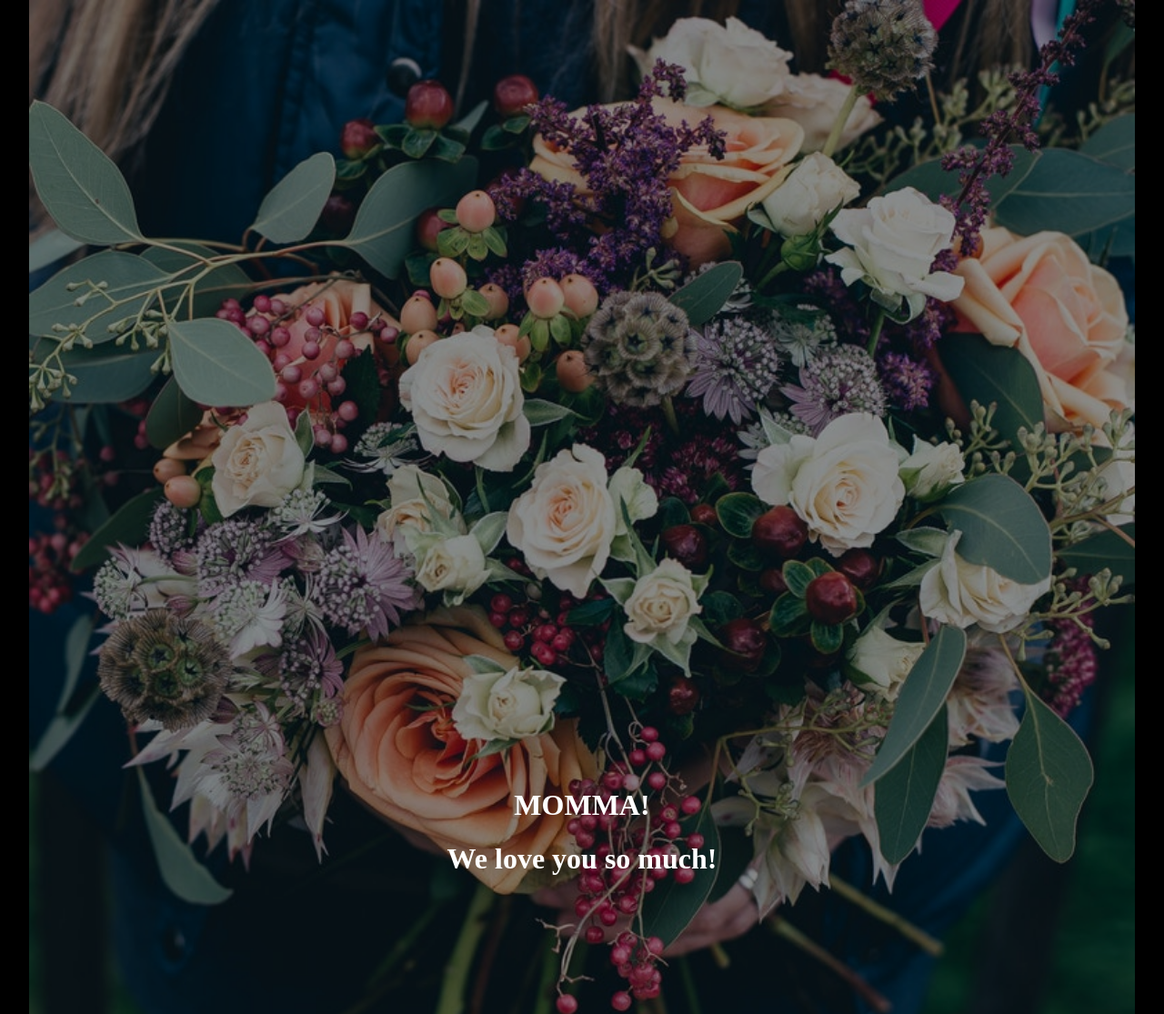
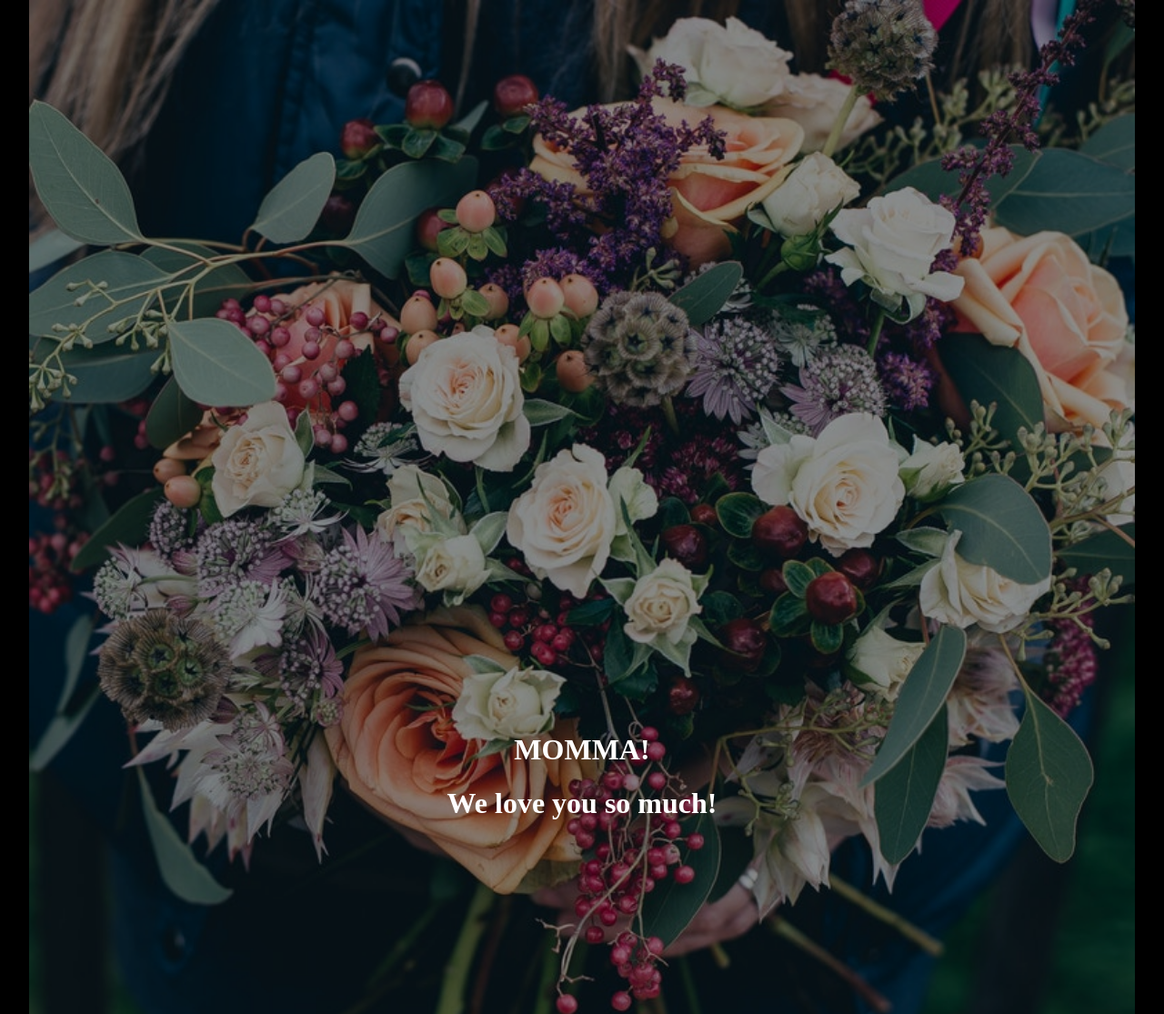
Before and after one commit to sokona87/mothersday-present, a plain HTML site: page index.html in a window 1280 px wide. Shown: the top 1115 px of the page at 91% size. Drawn offline with Linux system fonts and the light colour scheme.

Commit message:
Update style.css

```diff
--- a/style.css
+++ b/style.css
@@ -15,7 +15,7 @@ body {
 
 .centered {
     position: absolute;
-    top: 75%;
+    top: 70%;
     left: 50%;
     transform: translate(-50%,-50%);
 
```
